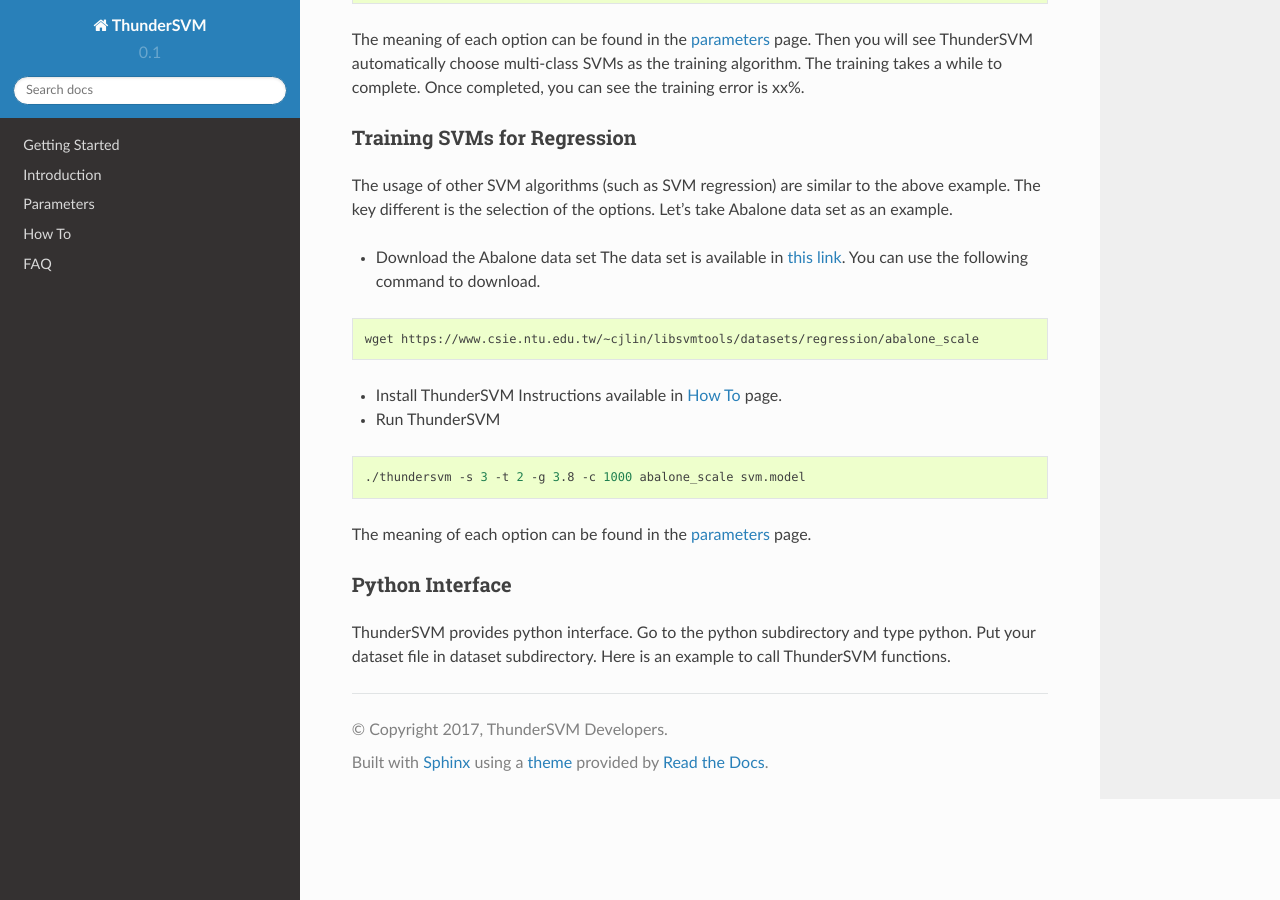
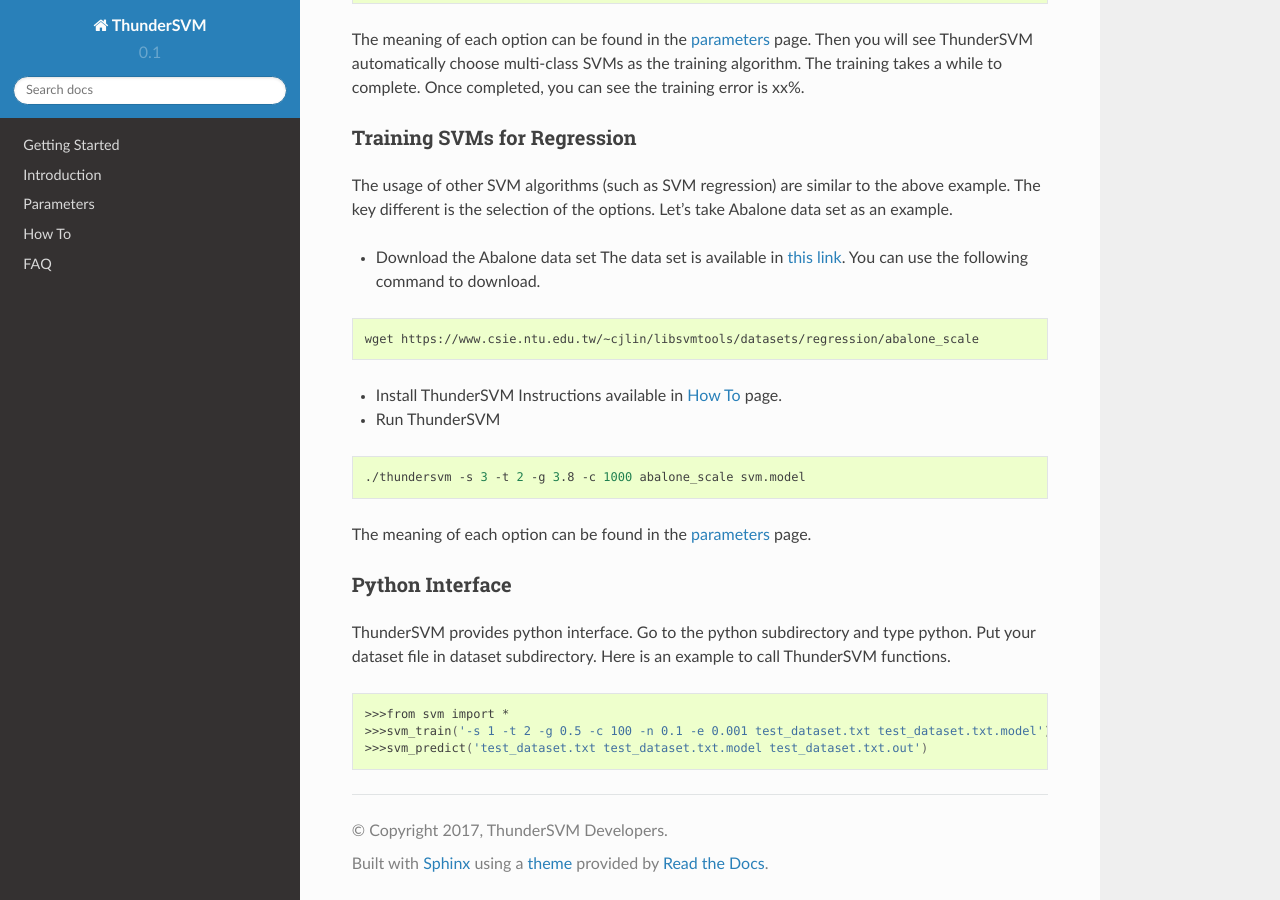
Before and after one commit to Xtra-Computing/thundersvm, a Sphinx documentation site: the page built from docs/get-started.md, in a window 1280 px wide and 900 px high, scrolled down 1685 px. Built offline with Sphinx 7.4.7 and the Read the Docs theme 2.0.0, drawn with Linux system fonts in a browser that asks for light colours.

Commit message:
add python interface

````diff
--- a/docs/get-started.md
+++ b/docs/get-started.md
@@ -78,3 +78,8 @@
 
 ### Python Interface
 ThunderSVM provides python interface. Go to the python subdirectory and type python. Put your dataset file in dataset subdirectory. Here is an example to call ThunderSVM functions.
+```bash
+>>>from svm import *
+>>>svm_train('-s 1 -t 2 -g 0.5 -c 100 -n 0.1 -e 0.001 test_dataset.txt test_dataset.txt.model')
+>>>svm_predict('test_dataset.txt test_dataset.txt.model test_dataset.txt.out')
+```
````
